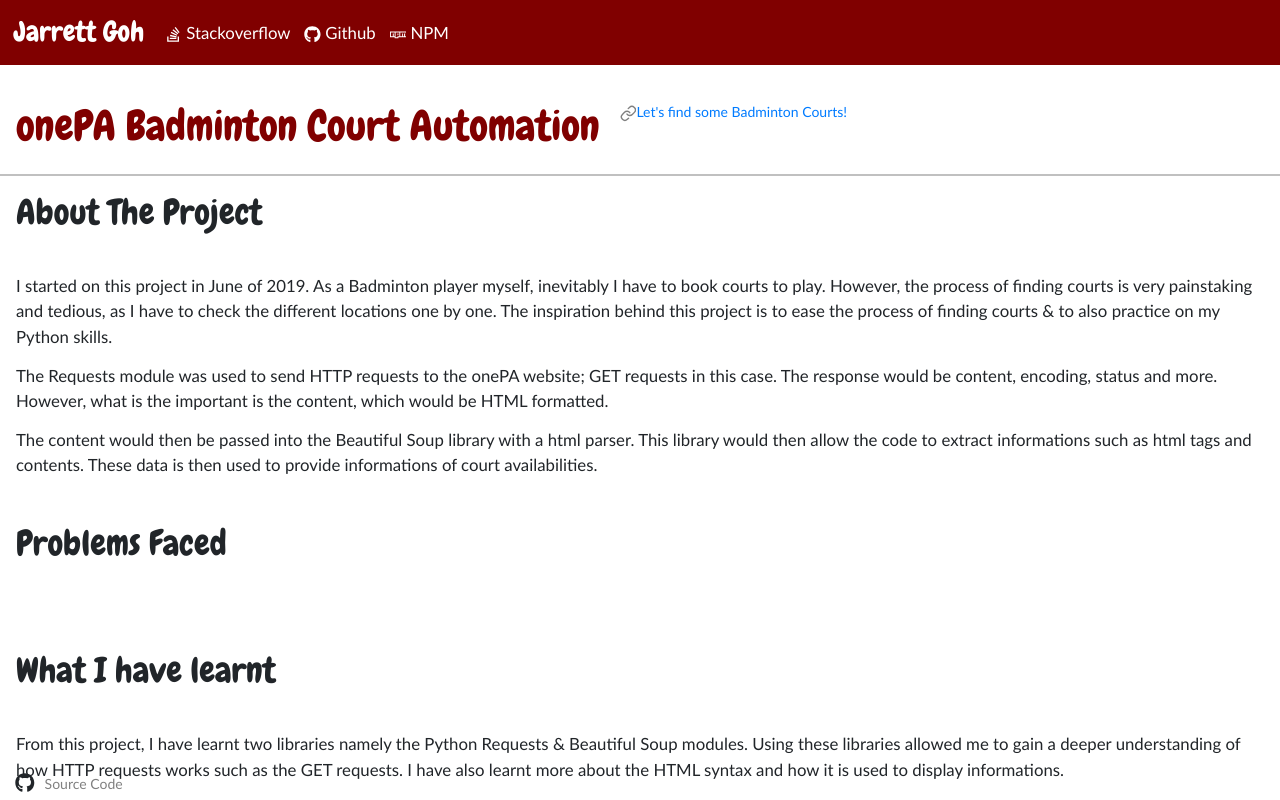
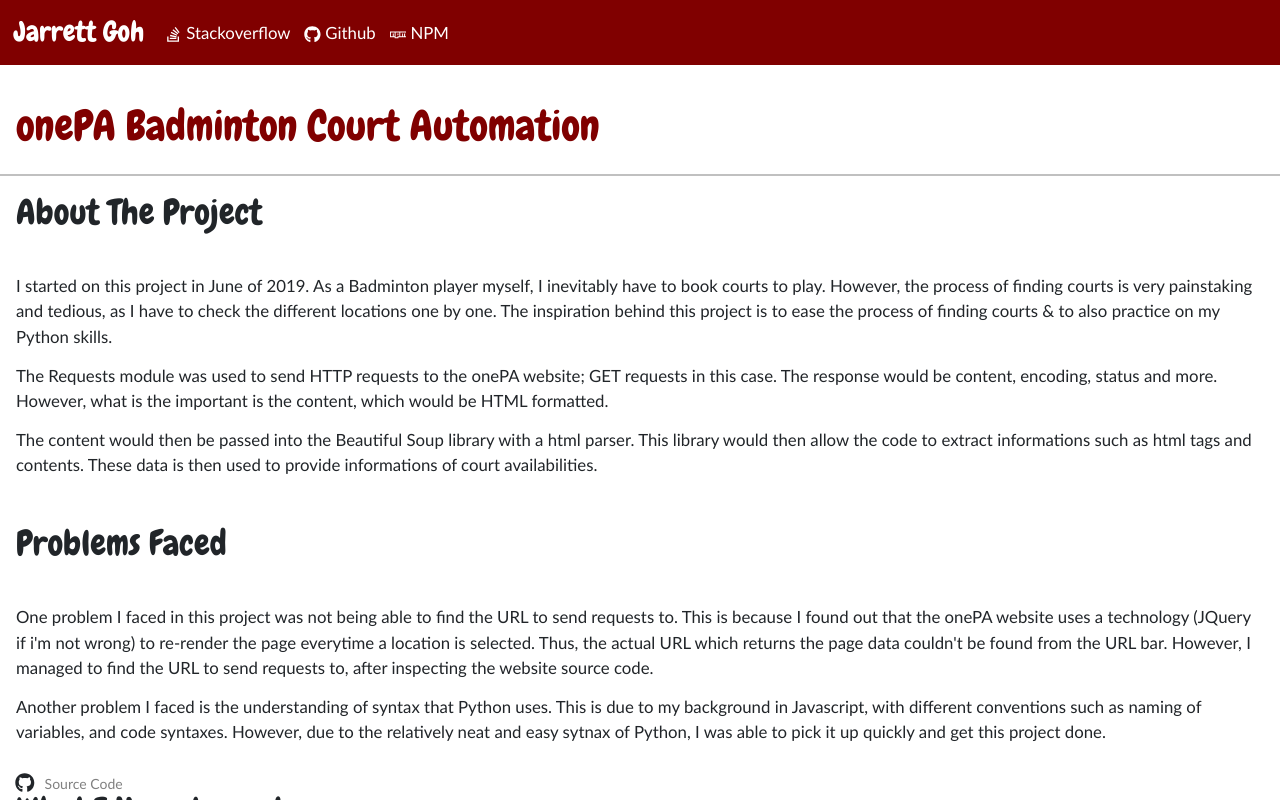
Before and after one commit to Jarrettgohh/Personal-Website, a React (Create React App) app: page /projects/onepa-badminton-automation in a window 1280 px wide. Built offline with nearby package versions, Linux system fonts and the light colour scheme; a web font is replaced by a local one.

Commit message:
#27 Updated source code url for projects card

```diff
--- a/src/App.js
+++ b/src/App.js
@@ -27,7 +27,6 @@ function App() {
           <Route path="/projects/onepa-badminton-automation">
             <ProjectComponent
               name="onePA Badminton Court Automation"
-              examples={onePAProject.examples()}
               about={onePAProject.about()}
               problems={onePAProject.problems()}
               learnt={onePAProject.learnt()}
--- a/src/components/aboutMyself.jsx
+++ b/src/components/aboutMyself.jsx
@@ -9,9 +9,9 @@ const AboutMyself = () => {
       </Row>
       <Row className="row-padding">
         <p className="text-style">
-          Hello! My name is Jarrett Goh Xiang Zheng and I am a student taking a
-          course in engineering of Nanotechnology & Materials Science in Nanyang
-          Polytechnic.
+          Hello! My name is Jarrett Goh Xiang Zheng and I am a student currently
+          taking a course in engineering of Nanotechnology & Materials Science
+          in Nanyang Polytechnic.
         </p>
         <p className="text-style">
           During my free time, I love playing sports such as Badminton,
--- a/src/components/programmingProjects.jsx
+++ b/src/components/programmingProjects.jsx
@@ -24,6 +24,8 @@ const ProgrammingProjects = () => {
         "Python project using web scraping libraries to automate the boring stuff such as finding of badminton courts!",
       src: "Personal-Website/Web-Crawler.png",
       stack: <FaPython size="1.3rem" color="#FAC308" />,
+      github:
+        "https://github.com/Jarrettgohh/Onepa-Badminton-Courts-Finder-Python",
     },
     {
       id: 2,
@@ -38,6 +40,7 @@ const ProgrammingProjects = () => {
           <FaBootstrap size="1.3rem" color="purple" />
         </>
       ),
+      github: "https://github.com/Jarrettgohh/Jarrettgoh.github.io",
     },
     {
       id: 3,
@@ -93,6 +96,7 @@ const ProgrammingProjects = () => {
           <FaCss3 size="1.3rem" color="blue" />
         </>
       ),
+      github: "https://github.com/Jarrettgohh/Cool-Matrix-Stuff",
     },
   ];
 
@@ -159,15 +163,19 @@ const ProgrammingProjects = () => {
                     {data.description}
                   </Card.Text>
                   <Row noGutters={true} className="project-github-row">
+                    {data.github && (
+                      <>
                         <FaGithub size="1.4rem" />
                         <a
                           target="_blank"
                           rel="noreferrer"
-                      href="https://github.com/Jarrettgohh/Onepa-Badminton-Courts-Finder-Python"
+                          href={data.github ? data.github : null}
                           className="project-card-github"
                         >
                           Source Code
                         </a>
+                      </>
+                    )}
 
                     <div
                       style={{
--- a/src/components/projects/matrixStuff.js
+++ b/src/components/projects/matrixStuff.js
@@ -57,7 +57,6 @@ function resources() {
 function github() {
   return [
     {
-      name: "Matrix stuff",
       url: "https://github.com/Jarrettgohh/Cool-Matrix-Stuff",
     },
   ];
--- a/src/components/projects/onePAProject.js
+++ b/src/components/projects/onePAProject.js
@@ -3,7 +3,7 @@ function about() {
     <>
       <p className="text-style">
         I started on this project in June of 2019. As a Badminton player myself,
-        inevitably I have to book courts to play. However, the process of
+        I inevitably have to book courts to play. However, the process of
         finding courts is very painstaking and tedious, as I have to check the
         different locations one by one. The inspiration behind this project is
         to ease the process of finding courts & to also practice on my Python
@@ -25,16 +25,24 @@ function about() {
   );
 }
 
-function examples() {
-  return [
-    { name: "Let's find some Badminton Courts!", url: "https://youtube.com" },
-  ];
-}
-
 function problems() {
   return (
     <>
-      <p className="text-style"></p>
+      <p className="text-style">
+        One problem I faced in this project was not being able to find the URL
+        to send requests to. This is because I found out that the onePA website
+        uses a technology (JQuery if i'm not wrong) to re-render the page
+        everytime a location is selected. Thus, the actual URL which returns the
+        page data couldn't be found from the URL bar. However, I managed to find
+        the URL to send requests to, after inspecting the website source code.
+      </p>
+      <p className="text-style">
+        Another problem I faced is the understanding of syntax that Python uses.
+        This is due to my background in Javascript, with different conventions
+        such as naming of variables, and code syntaxes. However, due to the
+        relatively neat and easy sytnax of Python, I was able to pick it up
+        quickly and get this project done.
+      </p>
     </>
   );
 }
@@ -81,7 +89,6 @@ function github() {
 //eslint-disable-next-line
 export default {
   about,
-  examples,
   problems,
   learnt,
   resources,
--- a/src/components/projects/projectComponent.jsx
+++ b/src/components/projects/projectComponent.jsx
@@ -32,6 +32,7 @@ const ProjectComponent = ({
         <h1 className="header-text-lg" style={{ color: "maroon" }}>
           {name}
         </h1>
+        {examples && (
           <div style={{ marginLeft: 20 }}>
             {examples.map((example, index) => {
               return (
@@ -49,6 +50,7 @@ const ProjectComponent = ({
               );
             })}
           </div>
+        )}
       </Row>
       <Row className="row-padding">
         <h1 className="header-text">About The Project</h1>
@@ -67,7 +69,7 @@ const ProjectComponent = ({
 
       {/* WHAT I HAVE LEARNT */}
       <Row className="row-padding">
-        <h1 className="header-text">What I have learnt</h1>
+        <h1 className="header-text">What I Have Learnt</h1>
       </Row>
       <Row className="row-padding">{learnt}</Row>
 
```
Lines whose indentation alone changed are shown as unchanged.
